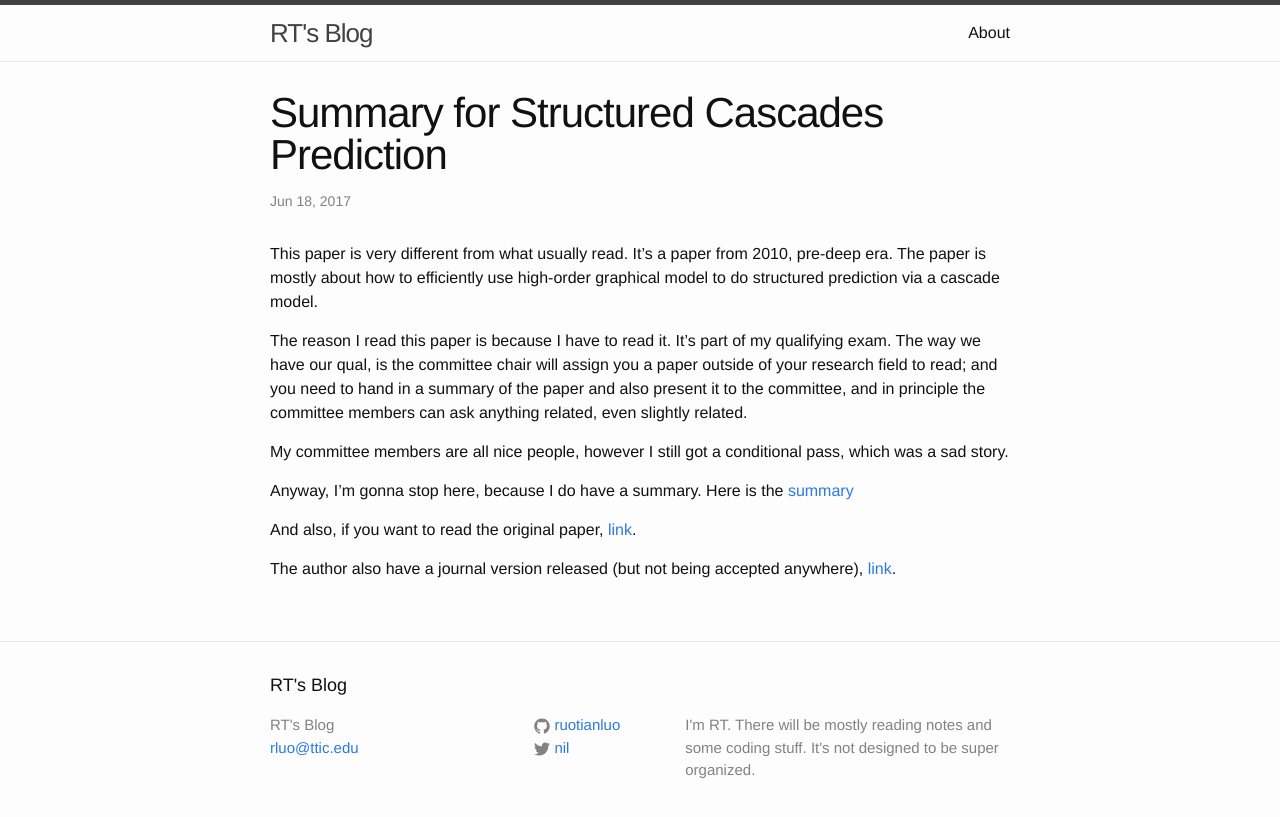
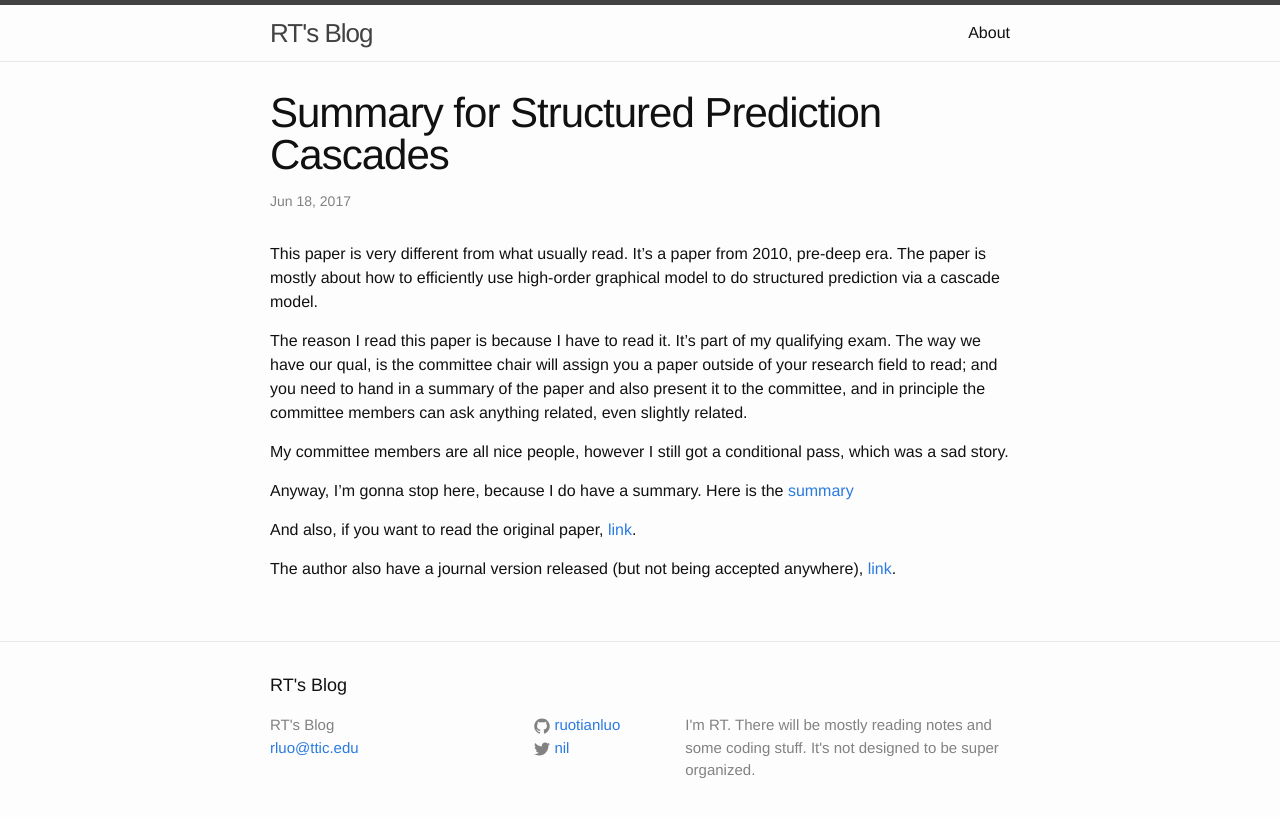
Before and after one commit to ruotianluo/ruotianluo.github.io, a Jekyll site: the page built from _posts/2017-06-18-scp.markdown, in a window 1280 px wide. Shown: the top 817 px of the page. Built offline with Jekyll 4.4.1, drawn with Linux system fonts in a browser that asks for light colours; comment, search, counter and statistics services are not loaded.

```diff
--- a/_posts/2017-06-18-scp.markdown
+++ b/_posts/2017-06-18-scp.markdown
@@ -1,6 +1,6 @@
 ---
 layout: post
-title: "Summary for Structured Cascades Prediction"
+title: "Summary for Structured Prediction Cascades"
 excerpt: ""
 date: 2017-06-18 00:31:28 -0500
 comments: true
```
